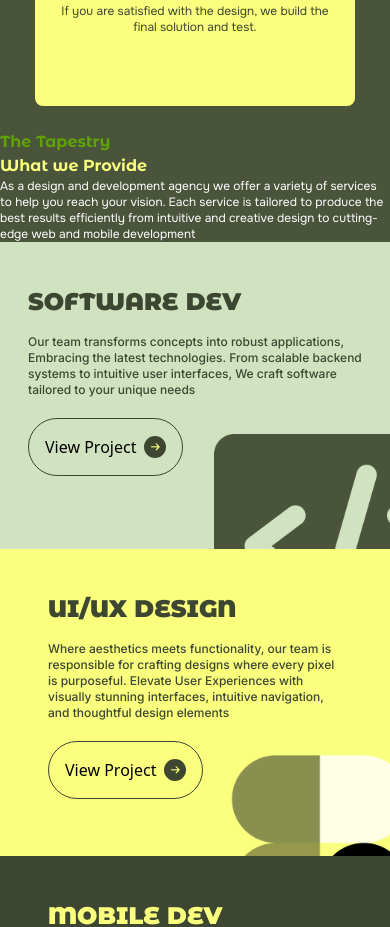
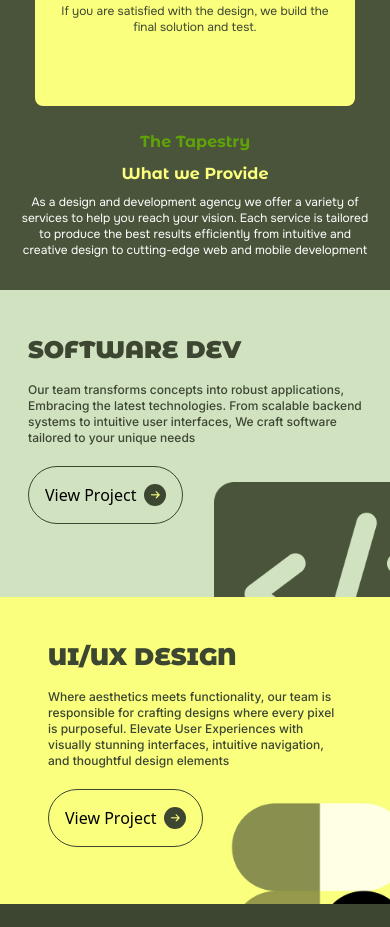
Before and after one commit to CatherineKiiru/In4lytics, a React (Vite) app: page / in a window 390 px wide. Shown: the part 3340-4267 px from the top of the page. Built offline with nearby package versions, Linux system fonts and the light colour scheme.

Commit message:
fix: padding and margin

```diff
--- a/src/components/home/WhatWeProvide.jsx
+++ b/src/components/home/WhatWeProvide.jsx
@@ -15,7 +15,7 @@ const WhatWeProvide = () => {
         <div className="lg:px-20 lg:container mx-auto lg:flex lg:grid-col-2 lg:max-w-7xl lg:pt-32 md:gap-8">
           {/* First Grid */}
           <div className="lg:w-1/2">
-            <div>
+            <div className="text-center md:text-end space-y-2 md:space-y-0 px-5">
               <h1 className="text-[#60A308] font-montserrat md:text-xl font-bold">
                 The Tapestry
               </h1>
@@ -29,7 +29,7 @@ const WhatWeProvide = () => {
                 creative design to cutting-edge web and mobile development
               </p>
             </div>
-            <div className="relative bg-lightGreen h-[307px] md:h-[404px] md:mt-8 px-7 lg:px-12 lg:rounded-2xl">
+            <div className="relative bg-lightGreen h-[307px] md:h-[404px] mt-8 md:mt-8 px-7 lg:px-12 lg:rounded-2xl">
               <h1 className="text-oliveGreen text-2xl md:text-5xl font-black font-montserrat pt-11 lg:pt-16 ">
                 SOFTWARE DEV
               </h1>
```
